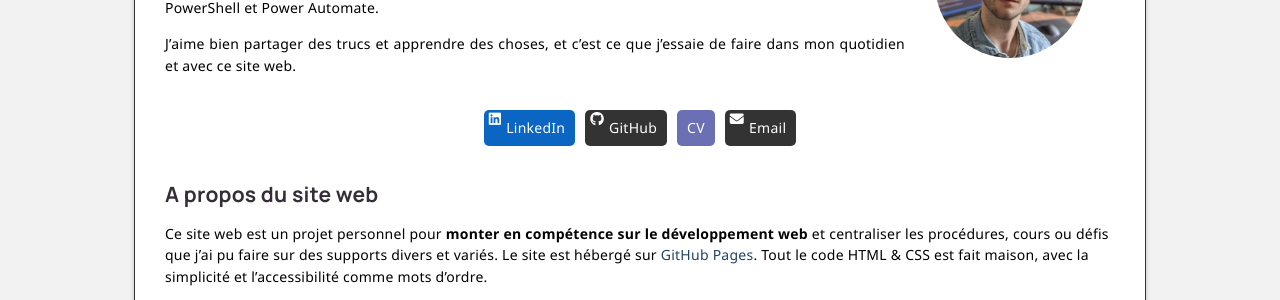
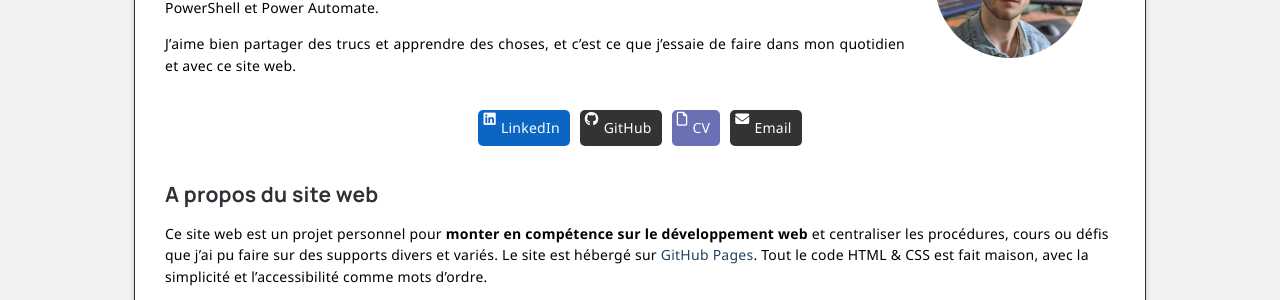
Before and after one commit to leobouard/leobouard.github.io, a Jekyll site: the page built from about.md, in a window 1280 px wide. Shown: the part 357-657 px from the top of the page. Built offline with Jekyll 4.4.1, drawn with Linux system fonts in a browser that asks for light colours; nearby versions of some CDN libraries; some web fonts are replaced.

Commit message:
Update about.md

```diff
--- a/about.md
+++ b/about.md
@@ -26,7 +26,7 @@
         <span>GitHub</span>
     </a>
     <a href="/cv" class="cv">
-        <i class="fa-solid fa-file-user"></i>
+        <i class="fa-regular fa-file"></i>
         <span>CV</span>
     </a>
     <a href="mailto:{{ site.emailAddress }}" class="emailAddress">
```
